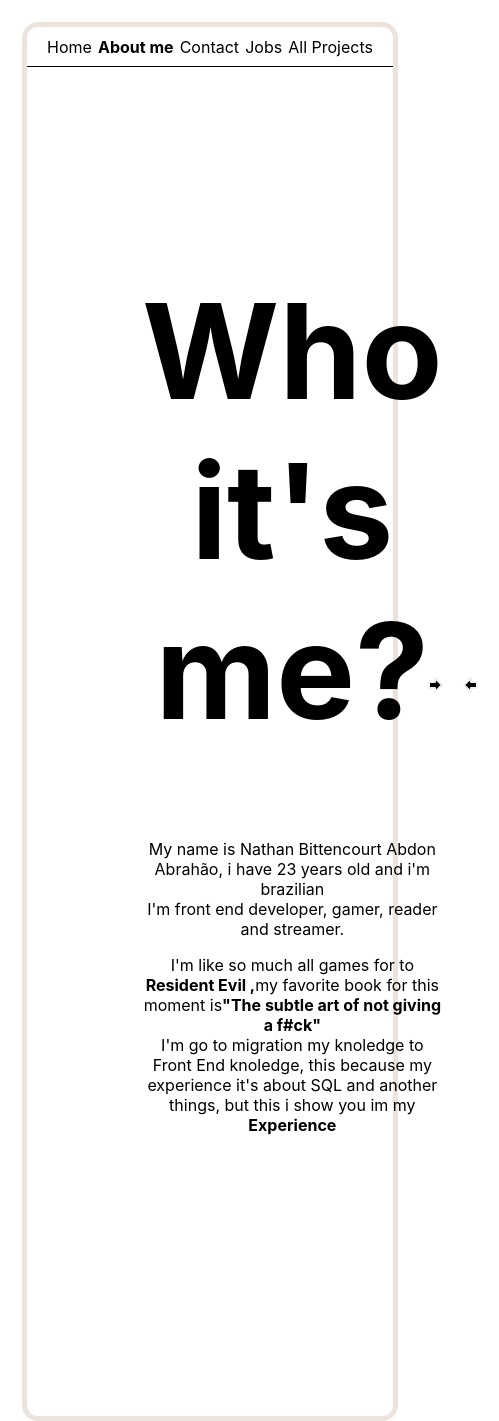
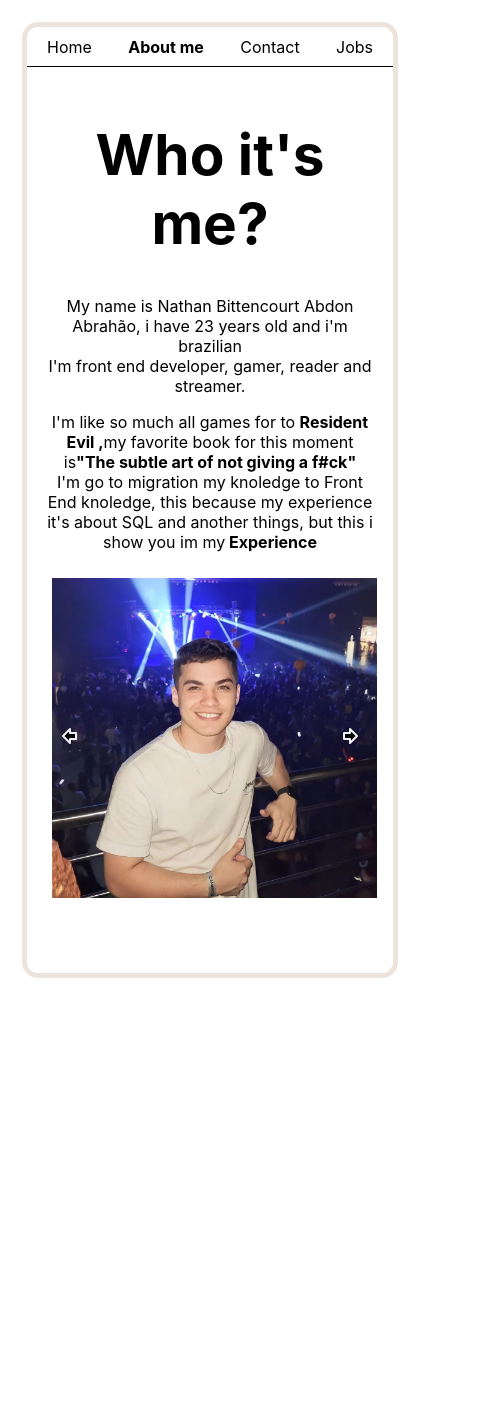
Before and after one commit to Nathanabrahao/Portifolio, a React (Create React App) app: page /aboutMe in a window 390 px wide. Shown: the whole page, 499 px wide, since content can reach past the window. After the commit the page ends 1018 px from the top, so only its background shows below. Built offline with nearby package versions, Linux system fonts and the light colour scheme.

Commit message:
All responsive

```diff
--- a/src/Pages/AboutMe/AboutMe.css
+++ b/src/Pages/AboutMe/AboutMe.css
@@ -16,10 +16,6 @@
 .About__Title{
     font-size: 3.5cm;
     max-height: 50%;
-}
-
-.About__Content {
-    max-width: 50%;
 }
 
 .Experience__aboutMe{
@@ -69,3 +65,33 @@
     width: 1.5rem;
     height: 1.5rem;
 }
+
+
+@media (max-width: 480px){
+    .About_body {
+        display: flex;
+        flex-direction: column;
+        align-items: center;
+        padding: 15px;
+        margin-bottom: 50px;
+    }
+
+    .About__Title{
+        font-size: 1.5cm;
+        order: 1;
+    }
+
+    .Nathan_picture {
+        object-fit: cover;
+        width: 325px;
+        height: 320px;
+        display: block;
+        order: 2;
+    }
+
+    .motion_div {
+        order: 3;
+    }
+
+
+}
--- a/src/Pages/Contact/Contact.css
+++ b/src/Pages/Contact/Contact.css
@@ -31,16 +31,32 @@
     opacity: 0.5;
 }
 
-.linkedin__area:hover{
+.linkedin__area:hover {
     background-image: url('../../Images/linkedin.menu.png');
     background-size: cover;
     background-position: center;
     opacity: 0.5;
 }
 
-.gmail__area:hover{
+.gmail__area:hover {
     background-image: url('../../Images/gmail.menu.png');
     background-size: cover;
     background-position: center;
     opacity: 0.5;
 }
+
+
+@media (max-width: 480px) {
+    .contact-container {
+        flex-direction: column;
+        padding: 5px;
+        margin: auto;
+        align-items: center;
+    }
+
+    .contact-item {
+        margin: 20px 0;
+        width: auto;
+        border: transparent;
+    }
+}
--- a/src/Pages/Experience/Experience.css
+++ b/src/Pages/Experience/Experience.css
@@ -38,3 +38,32 @@
     display: flex;
     flex-direction: row;
 }
+
+@media (max-width: 480px) {
+    .experience__body{
+        display: inline;
+        justify-content:center;
+        margin: auto;
+        padding: 10px;
+    }
+
+    .experience__info{
+        padding: 45px;
+        font-size: 15px;
+        text-align: center;
+        flex: 0;
+        margin: 0 5px;
+        order: 2;
+    }
+
+    .Title__Company{
+        font-size: 50px;
+        order:1 ;
+    }
+
+    .sede__cebrace{
+        display: none;
+        order: 3;
+    }
+
+}
--- a/src/navbar.tsx
+++ b/src/navbar.tsx
@@ -31,9 +31,6 @@ function NavBarHeader() {
                         <motion.div whileHover={{ scale: 1.2 }}>
                             <Nav.Link className={`menu__topics menu__experience ${activePage === '/Experience' ? 'active' : ''}`} href='Experience'>Jobs</Nav.Link>
                         </motion.div>
-                        <motion.div whileHover={{ scale: 1.2 }}>
-                            <Nav.Link className={`menu__topics menu__projects ${activePage === '/Projects' ? 'active' : ''}`} href='Projects'>All Projects</Nav.Link>
-                        </motion.div>
                     </Nav>
                 </Container>
             </Navbar>
```
